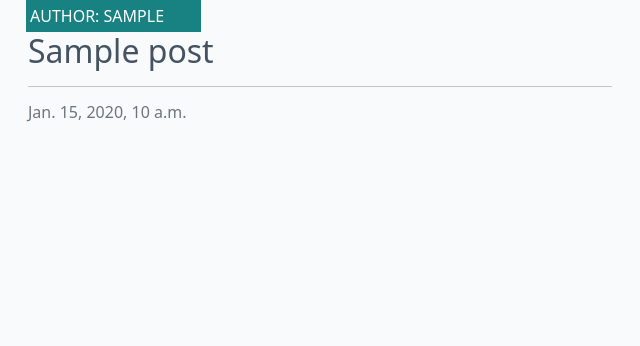
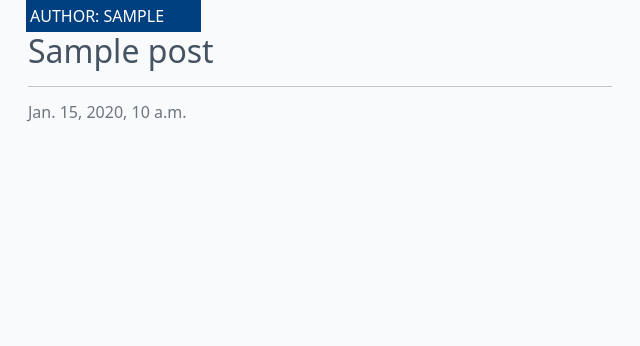
Before and after one commit to coatespeter/autonimo-blog-pp4, a Django app: page / in a window 1280 px wide. Shown: the part 74-420 px from the top of the page, without its empty margins (0-640 px from the left). Run offline with Django 4.2, Linux system fonts and the light colour scheme; tables that the repository leaves empty hold one stand-in row (values such as "Sample post").

Commit message:
update css background colour

```diff
--- a/static/css/style.css
+++ b/static/css/style.css
@@ -43,7 +43,7 @@ body {
     bottom: 5%;
     min-width: 30%;
     left: -2px;
-    background-color: #188181;
+    background-color: #004080
 }
 
 .scale {
```
